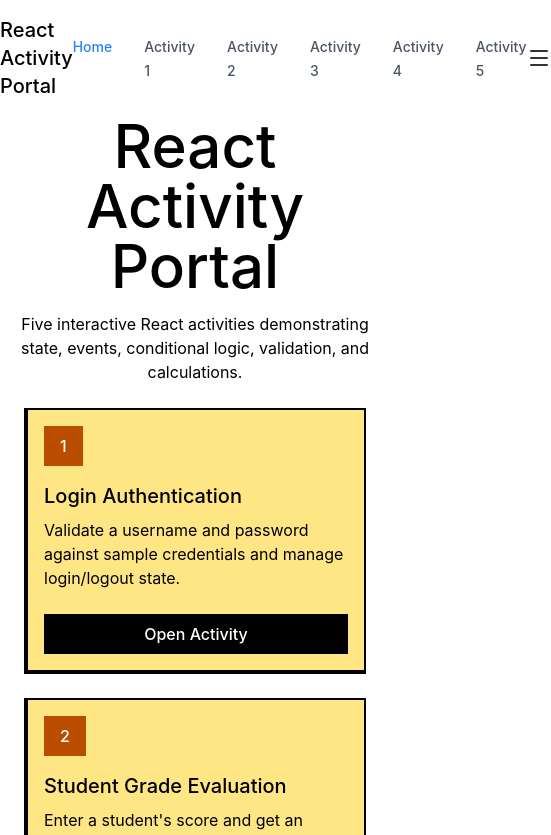
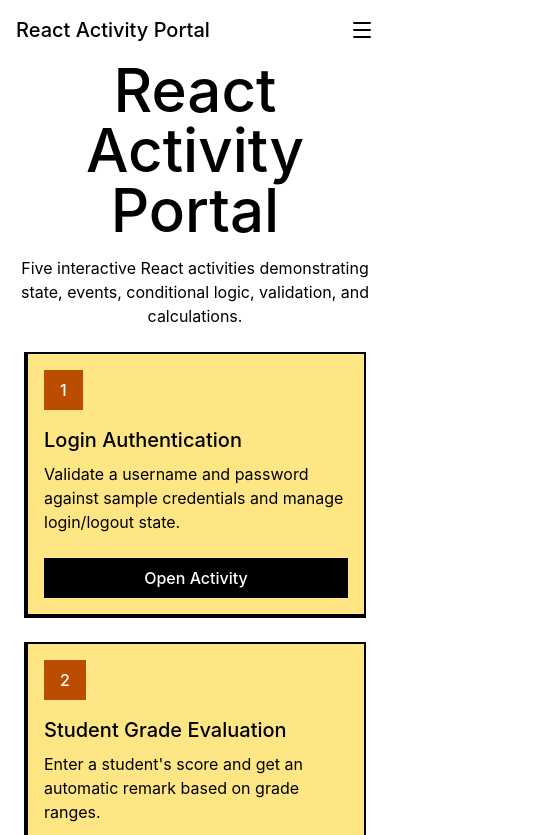
Before and after one commit to leirdDev/react-activity, a React (Vite) app: page / in a window 390 px wide. Shown: the top 835 px of the page, 551 px wide, since content can reach past the window. Built offline with nearby package versions, Linux system fonts and the light colour scheme.

Commit message:
style: improve navbar mobile ui

```diff
--- a/src/components/Navbar.jsx
+++ b/src/components/Navbar.jsx
@@ -1,59 +1,64 @@
 import { NavLink } from "react-router";
-import { Menu } from "lucide-react";
+import { Menu, X } from "lucide-react";
+import { useState } from "react";
 
 export default function Navbar() {
+  const [isOpen, setIsOpen] = useState(false);
+
+  const navItems = [
+    { name: "Home", path: "/" },
+    { name: "Activity 1", label: "Login Authentication", path: "/login" },
+    { name: "Activity 2", label: "Grade Evaluation", path: "/grade-evaluation" },
+    { name: "Activity 3", label: "Password Checker", path: "/password-checker" },
+    { name: "Activity 4", label: "Electiricty Bill", path: "/electricity-bill" },
+    { name: "Activity 5", label: "Attendance Checker", path: "/attendance-checker" },
+  ];
+
   const navClass = ({ isActive }) =>
     isActive
-      ? "text-blue-500 text-sm font-medium"
-      : "hover:text-blue-500  text-gray-600 transition-colors text-sm font-medium ";
+      ? "text-black text-sm font-medium"
+      : "hover:text-gray-400 text-gray-600 transition-colors text-sm font-medium";
 
   return (
-    <nav className="sticky top-0 max-w-7xl mx-auto flex w-full items-center py-4">
+    <nav className="sticky top-0 z-10 mx-auto w-full max-w-7xl bg-white p-4">
+      <div className="flex items-center">
         <NavLink to="/" className="text-xl font-medium">
           React Activity Portal
         </NavLink>
 
-      <ul className="ml-auto flex gap-8">
-        <li>
-          <NavLink to="/" className={navClass}>
-            Home
+        <ul className="ml-auto hidden gap-8 md:flex">
+          {navItems.map((item) => (
+            <li key={item.path}>
+              <NavLink to={item.path} className={navClass}>
+                {item.name}
               </NavLink>
             </li>
+          ))}
+        </ul>
 
-        <li>
-          <NavLink to="/login" className={navClass}>
-            Activity 1
+        <button
+          className="ml-auto md:hidden"
+          onClick={() => setIsOpen(!isOpen)}
+        >
+          {isOpen ? <X size={24} /> : <Menu size={24} />}
+        </button>
+      </div>
+
+      {isOpen && (
+        <ul className="mt-4 flex flex-col text-center gap-4 md:hidden ">
+          {navItems.map((item) => (
+            <li key={item.path}>
+              <NavLink
+                to={item.path}
+                className={navClass}
+                onClick={() => setIsOpen(false)}
+              >
+                {item.name} {item.label && `- ${item.label}`}
               </NavLink>
             </li>
-
-        <li>
-          <NavLink to="/grade-evaluation" className={navClass}>
-            Activity 2
-          </NavLink>
-        </li>
-
-        <li>
-          <NavLink to="/password-checker" className={navClass}>
-            Activity 3
-          </NavLink>
-        </li>
-
-        <li>
-          <NavLink to="/electricity-bill" className={navClass}>
-            Activity 4
-          </NavLink>
-        </li>
-
-        <li>
-          <NavLink to="/attendance-checker" className={navClass}>
-            Activity 5
-          </NavLink>
-        </li>
+          ))}
         </ul>
-
-      <button className="md:hidden">
-        <Menu size={24} color="#333" strokeWidth={2} />
-      </button>
+      )}
     </nav>
   );
 }
```
Lines whose indentation alone changed are shown as unchanged.
